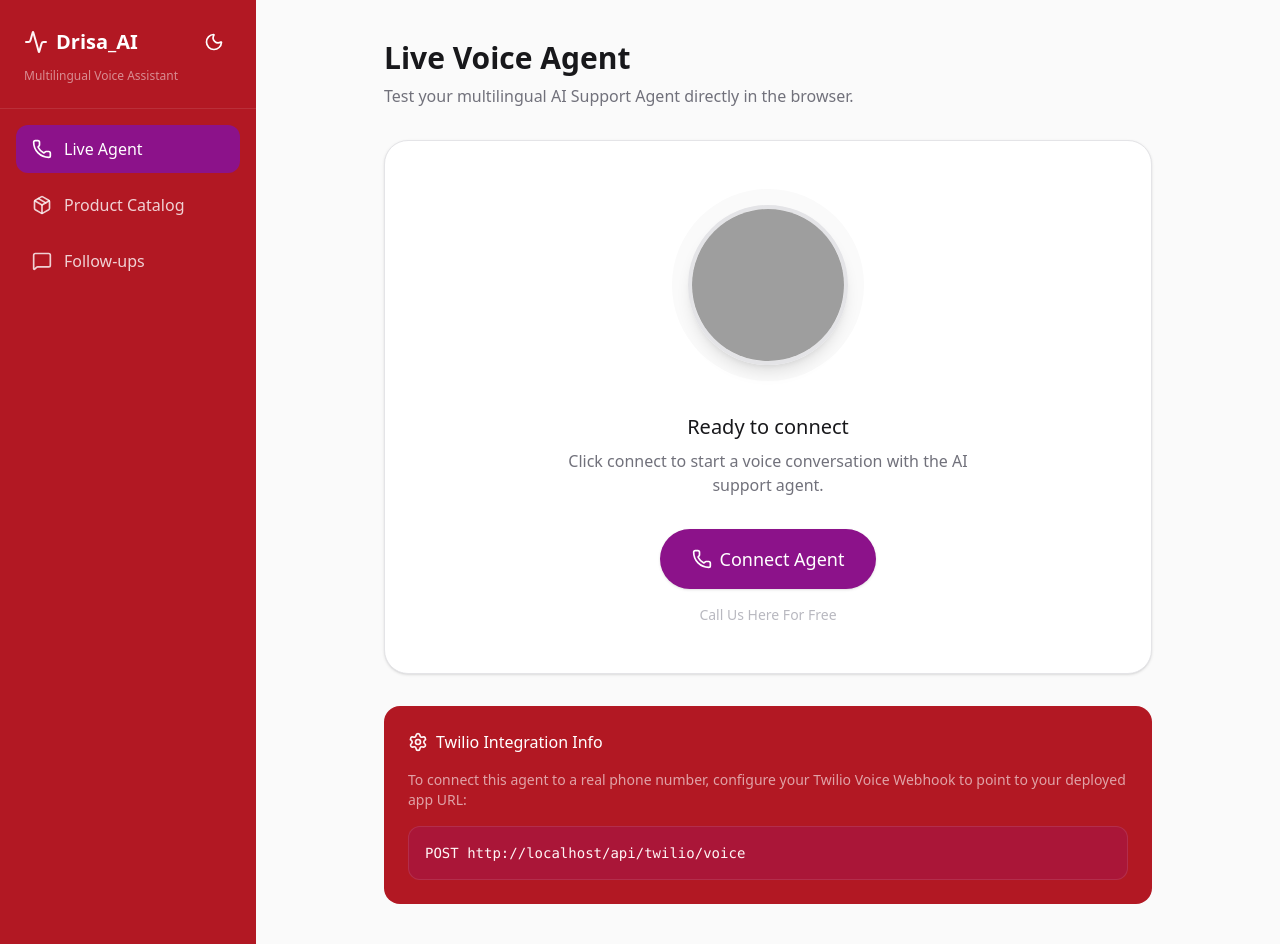
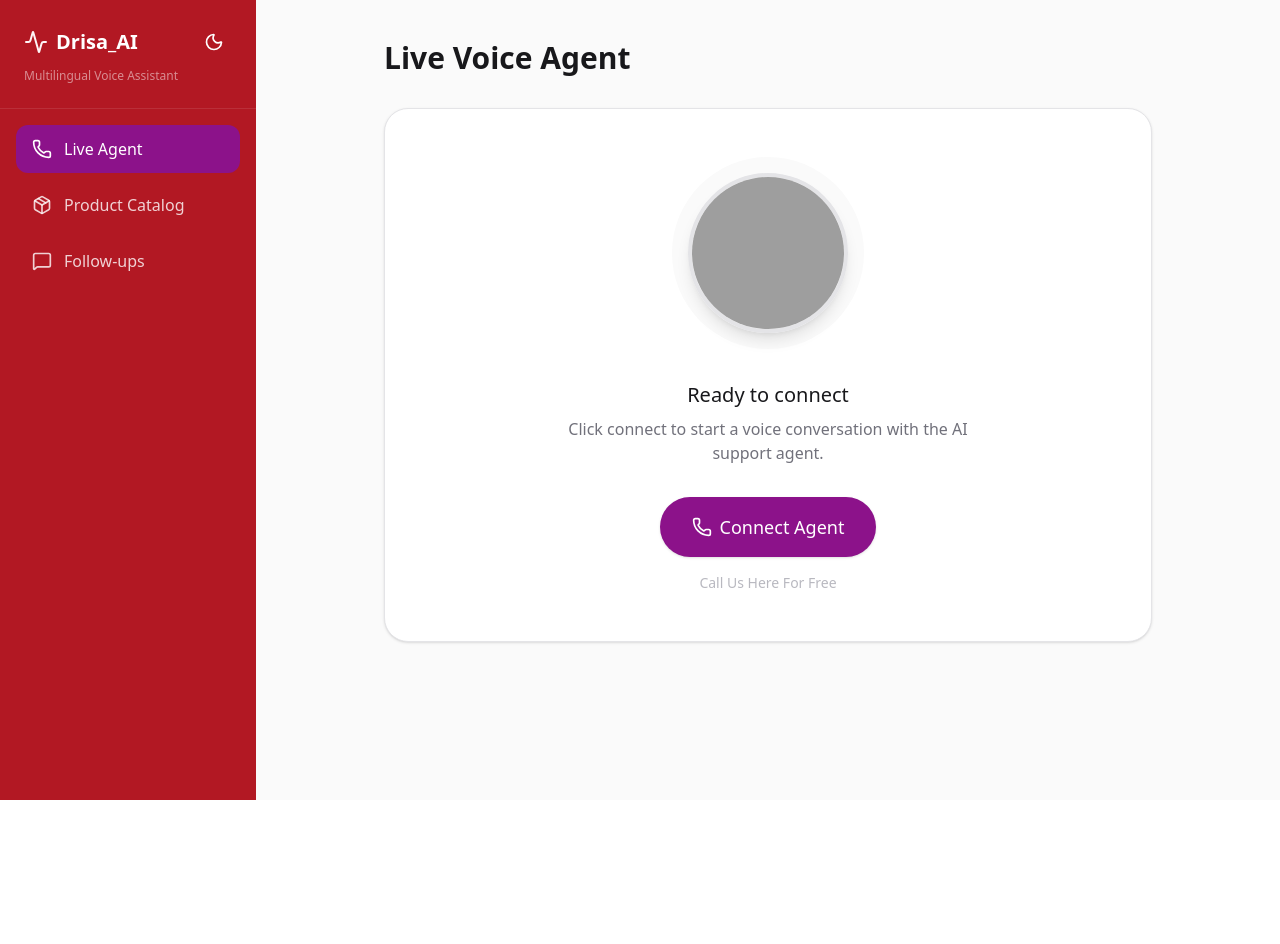
Before and after one commit to Drisatech/Drisa_AI-Multilingual-Support-Agent, a React (Vite) app: page / in a window 1280 px wide. After the commit the page ends 800 px from the top, so only its background shows below. Built offline with nearby package versions, Linux system fonts and the light colour scheme; grey boxes are pictures that could not be loaded.

Commit message:
Remove Twilio integration details from UI
Removed Twilio integration information from the Live Voice Agent tab.

```diff
--- a/src/App.tsx
+++ b/src/App.tsx
@@ -76,7 +76,6 @@ export default function App() {
           <div className="max-w-3xl mx-auto">
             <div className="mb-8">
               <h2 className={`text-3xl font-semibold ${darkMode ? 'text-white' : 'text-zinc-900'}`}>Live Voice Agent</h2>
-              <p className={`${darkMode ? 'text-white/60' : 'text-zinc-500'} mt-2`}>Test your multilingual AI Support Agent directly in the browser.</p>
             </div>
 
             <div className={`rounded-3xl shadow-sm border p-8 md:p-12 flex flex-col items-center justify-center min-h-[400px] transition-colors duration-300 ${darkMode ? 'bg-brand-secondary border-white/10' : 'bg-white border-zinc-200'}`}>
@@ -176,18 +175,6 @@ export default function App() {
               </div>
             )}
 
-            <div className={`mt-8 rounded-2xl p-6 transition-colors duration-300 ${darkMode ? 'bg-brand-primary/20 border border-white/10 text-white/80' : 'bg-brand-primary text-white/80'}`}>
-              <h4 className="font-medium text-white mb-4 flex items-center gap-2">
-                <Settings className={`w-5 h-5 ${darkMode ? 'text-brand-primary' : 'text-brand-light'}`} />
-                Twilio Integration Info
-              </h4>
-              <p className={`text-sm mb-4 ${darkMode ? 'text-white/60' : 'text-white/60'}`}>
-                To connect this agent to a real phone number, configure your Twilio Voice Webhook to point to your deployed app URL:
-              </p>
-              <code className={`block p-4 rounded-xl text-sm font-mono overflow-x-auto border ${darkMode ? 'bg-black/40 text-brand-primary border-white/10' : 'bg-brand-secondary/20 text-brand-light border-white/10'}`}>
-                POST {window.location.origin}/api/twilio/voice
-              </code>
-            </div>
           </div>
         )}
 
```
